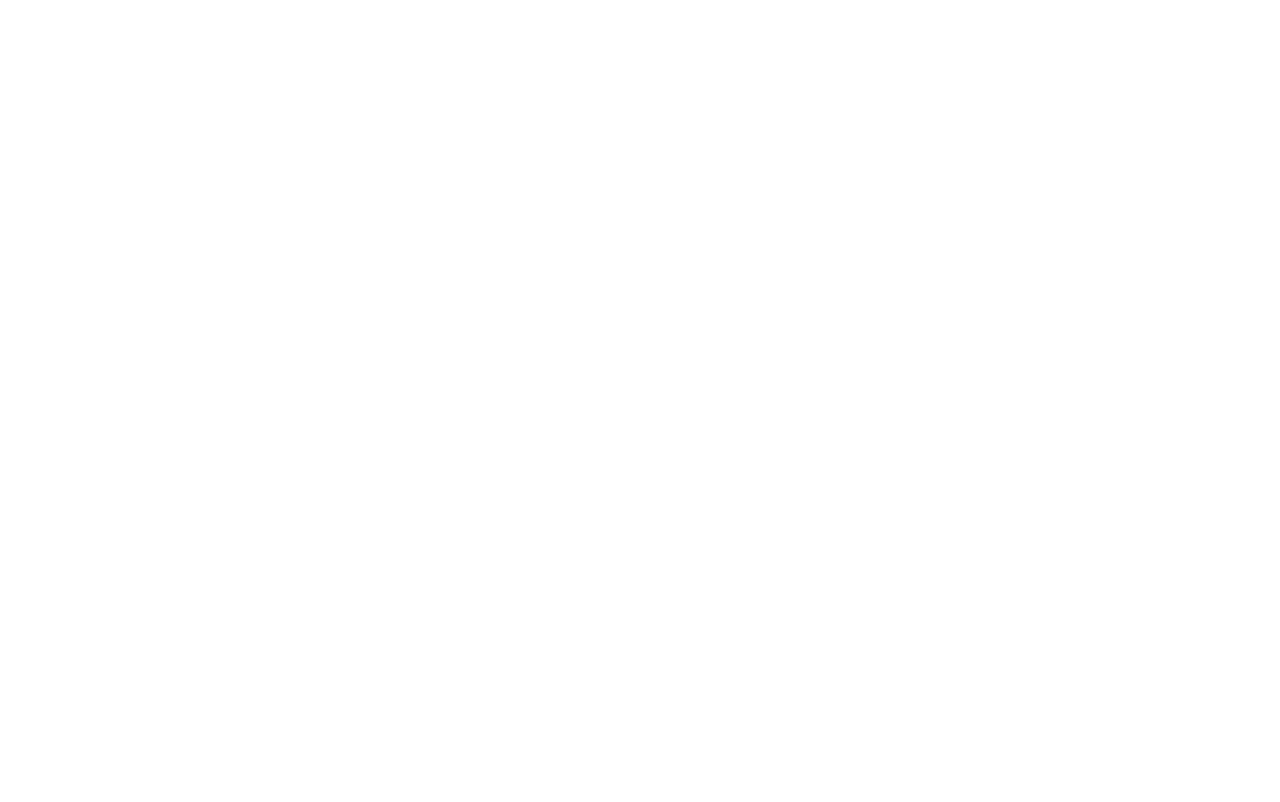
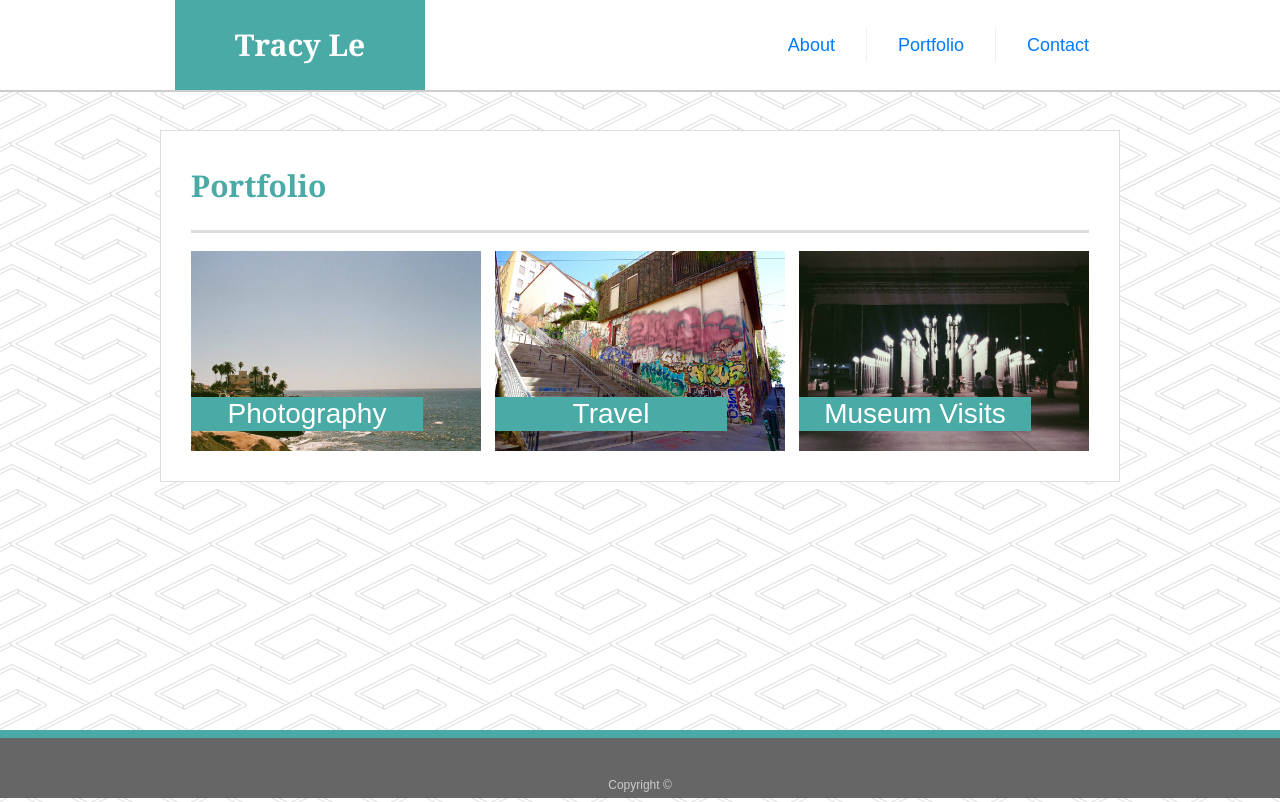
Before and after one commit to tracynle/Bootstrap-Portfolio, a plain HTML site: page portfolio.html in a window 1280 px wide. Drawn offline with nearby package versions, Linux system fonts and the light colour scheme.

Commit message:
added portfolio and contact pages with photos

```diff
--- a/assets/css/style.css
+++ b/assets/css/style.css
@@ -1,34 +1,58 @@
+* {
+  box-sizing: border-box;
+}
+
 body {
   font-family: Arial, "Helvetica Neue", Helvetica, sans-serif;
   font-size: 18px;
   line-height: 34px;
   color: #777777;
   background: url("../images/pipes/pipes.png");
-    position: relative;
-    margin-top: 30px;
-    margin: 0;
+  height: 100%;
 }
 
-* {
-    box-sizing: border-box;
-  }
-
-  /* general */
-
 #masthead {
-  background-color: #ffffff;
+  background: #ffffff;
   color: #777777;
   border-bottom: 2px solid #cccccc;
-  margin-bottom: 30px;
+  z-index: 99;
   width: 100%;
+  margin: 0 0 30px;
+  overflow: auto;
+  position: fixed;
+
 
 }
 
-.container .navbar {
-  padding: 0px;
-  width: 100%
+#main-container {
+  padding-top: 130px;
+  min-height: calc(100vh - 70px);
+  overflow: hidden;
+  display: block;
+  position: relative;
+
 
 }
+
+
+.container {
+    width: 100%;
+    max-width: 960px;
+    margin: 0 auto;
+    clear: both;
+    padding: 0;
+  }
+
+
+
+.navbar, .navheader {
+  padding: 0;
+  position: relative;
+  display: flex;
+  flex-wrap: wrap;
+
+}
+
 .navbar-brand {
   background-color: #4aaaa5;
   width: 250px;
@@ -40,35 +64,160 @@ body {
   color: #ffffff;
   text-align: center;
   text-decoration: none;
+  padding: 0;
+  float: left;
 }
 
-.linksnav a {
-  color: #777777;
+
+.nav .nav-item:first-child {
+  border-left: 0 none;
+
+}
+
+.nav-item {
+  display: inline-block;
+  padding-left: 15px;
+  margin-left: 15px;
+  line-height: 18px;
+  color: #999;
+  text-decoration: none;
+  border-left: 1px solid #efefef;
+
+
 }
 
 a.logoname:hover {
   color: #ffffff;
+}
+a.nav-link:hover,
+a.nav-link:active,
+a.nav-link:visited {
+  color:#4aaaa5;
+}
+
+.main-container {
+  max-width: 960px;
+  margin: auto;
+  padding-top: 130px;
+  padding-bottom: 65px;
+
+
+}
+.main-section {
+  float: left;
+  width: 100%;
+  max-width: 960px;
+  padding: 30px;
+  margin: 0 0 40px;
+  background: #ffffff;
+  border: 1px solid #dddddd;
+}
+
+h1 {
+  padding-bottom: 20px;
+  font-size: 30px;
+  line-height: 49px;
+  border-bottom: 3px solid #dddddd;
+  font-family: Georgia, 'Times New Roman', Times, serif;
+  color: #4aaaa5;
+  font-weight: 700;
+}
+
+
+img {
+  float: left;
+  width: 200px;
+  height: auto;
+  margin-top: 10px;
+  margin-right: 25px;
+}
+
+
+ul.sitelinks a:link,
+ul.sitelinks a:active,
+ul.sitelinks a:hover,
+ul.sitelinks a:visited
+ {
+  display: inline-block;
+  color: #4aaaa5;
+  padding: 0;
 
 }
 
-.main-container {
-  background-color: #ffffff;
-  border: 2px solid #dddddd;
-  max-width: 960px;
-  margin: auto;
+/*Contact page*/
+
+#contact-form li {
+  margin-bottom: 10px;
+}
+
+label,
+input[type=text],
+input[type=email],
+textarea {
+  display: block;
+  width: 100%;
+}
+
+input[type=text],
+input[type=email],
+textarea {
+  height: 35px;
+  padding: 0 10px;
+  font-size: 14px;
+  border: 1px solid #dddddd;
+}
+
+textarea {
+  height: 200px;
+}
+
+input[type=submit] {
+  padding: 10px 30px;
+  font-size: 18px;
+  color: #ffffff;
+  cursor: pointer;
+  background: #4aaaa5;
+  border: 0 none;
+}
+
+
+/* portfolio pics */
+
+.img-fluidsize {
+  width: 290px;
+  height: 200px;
 
 }
 
-footer, .footercontainer {
-  bottom: 0;
-  position: fixed;
+.col-sm-3 {
+  margin-right: 72px;
+}
+.col-sm-3 h3 {
+  position: absolute;
   width: 100%;
-  height: 50px;
-  background: #777777;
+  bottom: 20px;
+  padding: 2px;
+  margin-bottom: 0;
+  font-weight: 300;
+  line-height: 30px;
+  color: #ffffff;
+  text-align: center;
+  background: #4aaaa5;
+  border-bottom: 0;
+}
+
+
+footer {
+  padding: 30px 0;
+  clear: both;
+  font-size: 12px;
+  color: #ffffff;
   color: #cccccc;
   text-align: center;
-  font-size: 12px;
+  background: #666666;
   border-top: 8px solid #4aaaa5;
-
+  height: 50px;
+  bottom: 0;
+  width: 100%;
 
 }
--- a/portfolio.html
+++ b/portfolio.html
@@ -0,0 +1,67 @@
+<!DOCTYPE html>
+<html>
+
+<head>
+<meta charset="utf-8" />
+<meta http-equiv="X-UA-Compatible" content="IE=edge">
+<title>About | Tracy Le</title>
+<meta name="viewport" content="width=device-width, initial-scale=1">
+<link rel="stylesheet" href="https://stackpath.bootstrapcdn.com/bootstrap/4.1.3/css/bootstrap.min.css" integrity="sha384-MCw98/SFnGE8fJT3GXwEOngsV7Zt27NXFoaoApmYm81iuXoPkFOJwJ8ERdknLPMO"
+crossorigin="anonymous">
+<link rel="stylesheet" type="text/css" media="screen" href="assets/css/style.css"/>
+</head>
+
+<body>
+<header id="masthead">
+<div class="container">
+    <nav class="navbar navbar-default navheader">
+        <div class="container-fluid">
+            <div class="navbar-header">
+                <a class="navbar-brand logoname" href="#">Tracy Le</a>
+            </div>
+            <ul class="nav justify-content-end linksnav">
+                <li class="nav-item"><a href="index.html" class="nav-link">About</a></li>
+                <li class="nav-item"><a href="portfolio.html" class="nav-link">Portfolio</a></li>
+                <li class="nav-item"><a href="contact.html" class="nav-link">Contact</a></li>
+            </ul>
+        </div>
+    </nav>
+</div>
+</header>
+
+<div id="main-container" class="container">
+    <section class="main-section">
+        <h1>Portfolio</h1>
+
+        <div class="row">
+            <div class="col-sm-3">
+                <img src="assets/images/lajolla.jpg" class="img-fluidsize" alt="Responsive image">
+                <h3>Photography</h3>
+            </div>
+
+            <div class="col-sm-3">
+                <img src="assets/images/lyonstreetart.jpg" alt="Lyon street art" class="img-fluidsize" alt="Responsive image">
+                <h3>Travel</h3>
+                </div>
+
+            <div class="col-sm-3">
+                <img src="assets/images/lacma.jpg" class="img-fluidsize" alt="Responsive image">
+                <h3>Museum Visits</h3>
+            </div>
+        </div>
+    </section>
+</div>
+
+
+
+<footer>
+<div class="containerfooter">
+    Copyright &copy;
+</div>
+</footer>
+
+
+
+</body>
+
+</html>
```
Also changed, not shown: contact.html (+73 -0 lines), index.html (+8 -11 lines). Lines whose indentation alone changed are shown as unchanged.
